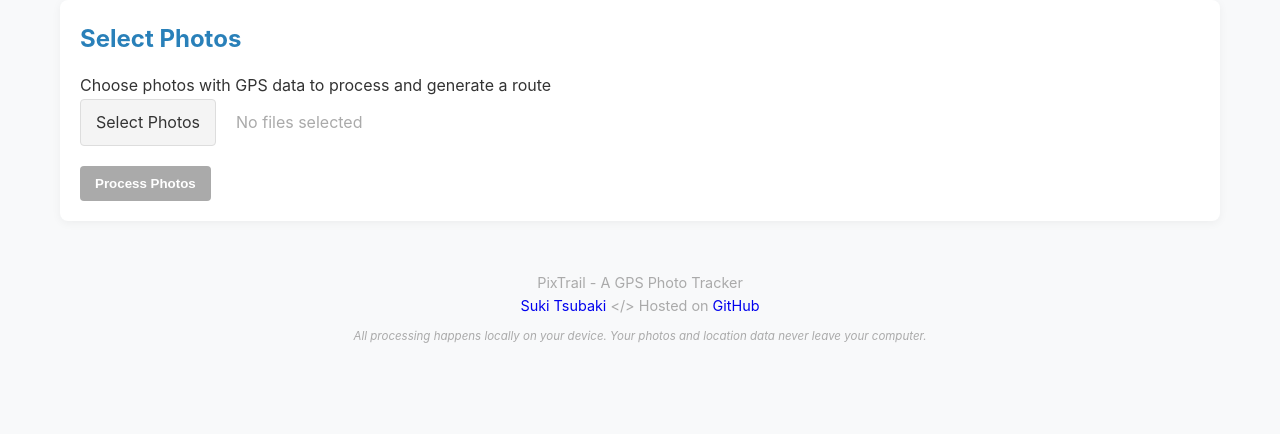
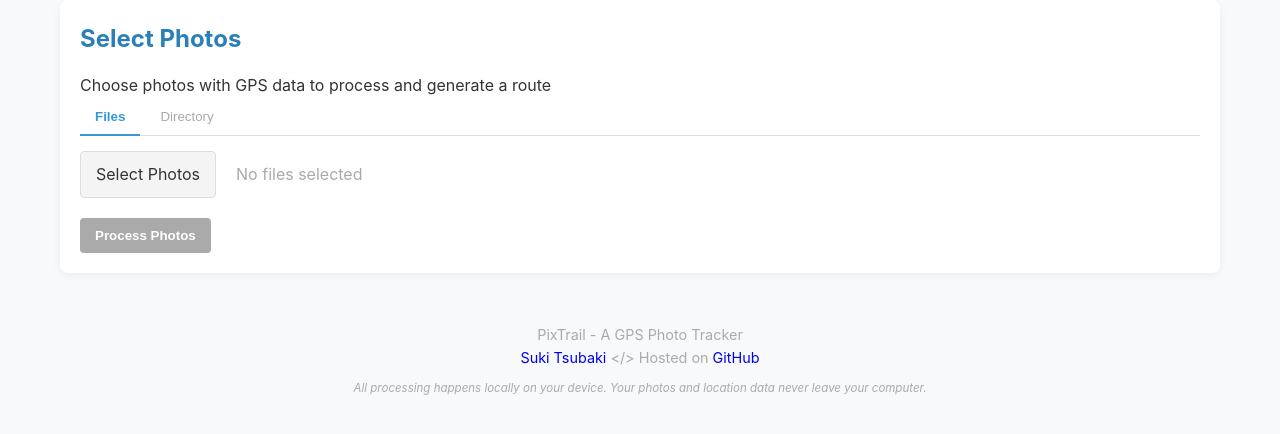
Before and after one commit to sukitsubaki/pixTrail, a Flask app: page / in a window 1280 px wide. Shown: the part 142-576 px from the top of the page. Run offline with Flask 2, Linux system fonts and the light colour scheme; parts of the project's set-up code (start-up, migrations or seed data) failed here and were passed over.

Commit message:
add directory selection

```diff
--- a/pixtrail/__init__.py
+++ b/pixtrail/__init__.py
@@ -5,4 +5,4 @@ This package extracts GPS data from image EXIF metadata and
 creates GPX files that can be used in mapping applications.
 """
 
-__version__ = "2.0.1"
+__version__ = "2.1.0"
--- a/pixtrail/web/routes.py
+++ b/pixtrail/web/routes.py
@@ -14,7 +14,7 @@ from flask import (
 from werkzeug.utils import secure_filename
 
 from ..core import PixTrail
-from ..utils import get_default_output_path, ensure_directory
+from ..utils import get_image_files, ensure_directory, get_default_output_path
 
 main_bp = Blueprint('main', __name__)
 
@@ -40,6 +40,9 @@ def receive_photos():
     if not files or all(not f.filename for f in files):
         return jsonify({'error': 'No files selected'}), 400
 
+    # Get source type (file or directory)
+    source_type = request.form.get('source_type', 'file')
+
     # Create a session ID based on timestamp
     session_id = datetime.now().strftime('%Y%m%d%H%M%S')
     process_dir = os.path.join(current_app.config['PIXTRAIL_DATA_DIR'], session_id)
@@ -52,11 +55,25 @@ def receive_photos():
         saved_files = []
         for file in files:
             if file and file.filename:
-                filename = secure_filename(file.filename)
-                file_path = os.path.join(process_dir, filename)
+                # For directory submissions, maintain relative paths
+                if source_type == 'directory':
+                    # Get relative path from the filename
+                    rel_path = file.filename
+                    # Create subdirectories if they don't exist
+                    file_dir = os.path.dirname(rel_path)
+                    if file_dir:
+                        ensure_directory(os.path.join(process_dir, file_dir))
+
+                    # Save file with its relative path
+                    file_path = os.path.join(process_dir, rel_path)
+                else:
+                    # For individual file submissions, just use the filename
+                    filename = secure_filename(file.filename)
+                    file_path = os.path.join(process_dir, filename)
+
                 file.save(file_path)
                 saved_files.append({
-                    'name': filename,
+                    'name': os.path.basename(file_path),
                     'path': file_path
                 })
 
--- a/pixtrail/web/static/css/style.css
+++ b/pixtrail/web/static/css/style.css
@@ -109,7 +109,8 @@ input[type="file"] {
     background-color: var(--mid-gray);
 }
 
-#selected-files-count {
+#selected-files-count,
+#selected-directory {
     margin-left: 10px;
     color: var(--dark-gray);
 }
@@ -149,6 +150,48 @@ button:active {
 
 .secondary-button:hover {
     background-color: var(--mid-gray);
+}
+
+/* Tab navigation styles */
+.input-selector {
+    margin-bottom: 20px;
+}
+
+.selector-tabs {
+    display: flex;
+    border-bottom: 1px solid var(--mid-gray);
+    margin-bottom: 15px;
+}
+
+.selector-tab {
+    background: transparent;
+    border: none;
+    padding: 10px 15px;
+    margin-right: 5px;
+    border-radius: 4px 4px 0 0;
+    cursor: pointer;
+    font-weight: normal;
+    color: var(--dark-gray);
+    transition: all 0.2s ease;
+}
+
+.selector-tab:hover {
+    background-color: var(--light-gray);
+}
+
+.selector-tab.active {
+    font-weight: 600;
+    color: var(--primary-color);
+    border-bottom: 2px solid var(--primary-color);
+    margin-bottom: -1px;
+}
+
+.selector-content {
+    display: none;
+}
+
+.selector-content.active {
+    display: block;
 }
 
 /* Progress bar */
--- a/pixtrail/web/static/js/main.js
+++ b/pixtrail/web/static/js/main.js
@@ -8,7 +8,9 @@
 document.addEventListener('DOMContentLoaded', function() {
     // Elements
     const photoInput = document.getElementById('photo-input');
+    const directoryInput = document.getElementById('directory-input');
     const selectedFilesCount = document.getElementById('selected-files-count');
+    const selectedDirectory = document.getElementById('selected-directory');
     const processForm = document.getElementById('process-form');
     const processButton = document.getElementById('process-button');
     const processProgress = document.getElementById('process-progress');
@@ -18,6 +20,7 @@ document.addEventListener('DOMContentLoaded', function() {
     const downloadButton = document.getElementById('download-gpx');
     const clearButton = document.getElementById('clear-data');
     const statusMessages = document.getElementById('status-messages');
+    const selectorTabs = document.querySelectorAll('.selector-tab');
 
     // State
     let map = null;
@@ -25,6 +28,7 @@ document.addEventListener('DOMContentLoaded', function() {
     let routeLine = null;
     let sessionId = null;
     let gpxFilename = null;
+    let activeInput = 'file'; // 'file' or 'directory'
 
     // Initialize
     initEventListeners();
@@ -33,8 +37,37 @@ document.addEventListener('DOMContentLoaded', function() {
      * Set up event listeners
      */
     function initEventListeners() {
+        // Tab navigation
+        selectorTabs.forEach(tab => {
+            tab.addEventListener('click', function() {
+                // Remove active class from all tabs
+                selectorTabs.forEach(t => t.classList.remove('active'));
+
+                // Add active class to clicked tab
+                this.classList.add('active');
+
+                // Get target content
+                const target = this.getAttribute('data-target');
+
+                // Hide all content
+                document.querySelectorAll('.selector-content').forEach(content => {
+                    content.classList.remove('active');
+                });
+
+                // Show target content
+                document.getElementById(target).classList.add('active');
+
+                // Update active input
+                activeInput = target === 'file-selector' ? 'file' : 'directory';
+
+                // Update button state
+                updateProcessButtonState();
+            });
+        });
+
         // File selection
         photoInput.addEventListener('change', handleFileSelection);
+        directoryInput.addEventListener('change', handleDirectorySelection);
 
         // Form submission
         processForm.addEventListener('submit', handleFormSubmit);
@@ -51,10 +84,43 @@ document.addEventListener('DOMContentLoaded', function() {
         const files = photoInput.files;
         if (files.length > 0) {
             selectedFilesCount.textContent = `${files.length} file(s) selected`;
-            processButton.disabled = false;
+            if (activeInput === 'file') {
+                processButton.disabled = false;
+            }
         } else {
             selectedFilesCount.textContent = 'No files selected';
-            processButton.disabled = true;
+            if (activeInput === 'file') {
+                processButton.disabled = true;
+            }
+        }
+    }
+
+    /**
+     * Handle directory selection
+     */
+    function handleDirectorySelection() {
+        const files = directoryInput.files;
+        if (files.length > 0) {
+            selectedDirectory.textContent = `Directory with ${files.length} file(s) selected`;
+            if (activeInput === 'directory') {
+                processButton.disabled = false;
+            }
+        } else {
+            selectedDirectory.textContent = 'No directory selected';
+            if (activeInput === 'directory') {
+                processButton.disabled = true;
+            }
+        }
+    }
+
+    /**
+     * Update process button state based on active input
+     */
+    function updateProcessButtonState() {
+        if (activeInput === 'file') {
+            processButton.disabled = photoInput.files.length === 0;
+        } else {
+            processButton.disabled = directoryInput.files.length === 0;
         }
     }
 
@@ -64,16 +130,29 @@ document.addEventListener('DOMContentLoaded', function() {
     function handleFormSubmit(event) {
         event.preventDefault();
 
-        if (photoInput.files.length === 0) {
-            showStatusMessage('Please select photos to process', 'error');
-            return;
+        let selectedFiles;
+        if (activeInput === 'file') {
+            selectedFiles = photoInput.files;
+            if (selectedFiles.length === 0) {
+                showStatusMessage('Please select photos to process', 'error');
+                return;
+            }
+        } else {
+            selectedFiles = directoryInput.files;
+            if (selectedFiles.length === la0) {
+                showStatusMessage('Please select a directory to process', 'error');
+                return;
+            }
         }
 
         // Prepare form data
         const formData = new FormData();
-        for (const file of photoInput.files) {
+        for (const file of selectedFiles) {
             formData.append('photos', file);
         }
+
+        // Add source type (file or directory)
+        formData.append('source_type', activeInput);
 
         // Show progress
         processProgress.classList.remove('hidden');
@@ -170,7 +249,9 @@ document.addEventListener('DOMContentLoaded', function() {
                     processProgress.classList.add('hidden');
                     processButton.disabled = false;
                     photoInput.value = '';
+                    directoryInput.value = '';
                     selectedFilesCount.textContent = 'No files selected';
+                    selectedDirectory.textContent = 'No directory selected';
                 }, 1500);
             } else {
                 // Show error message with statistics if available
@@ -305,7 +386,9 @@ document.addEventListener('DOMContentLoaded', function() {
         processProgress.classList.add('hidden');
         processButton.disabled = true;
         photoInput.value = '';
+        directoryInput.value = '';
         selectedFilesCount.textContent = 'No files selected';
+        selectedDirectory.textContent = 'No directory selected';
 
         // Clear state
         sessionId = null;
--- a/pixtrail/web/templates/index.html
+++ b/pixtrail/web/templates/index.html
@@ -27,10 +27,27 @@
                 <p>Choose photos with GPS data to process and generate a route</p>
 
                 <form id="process-form" enctype="multipart/form-data">
-                    <div class="file-input-container">
-                        <label for="photo-input" class="custom-file-button">Select Photos</label>
-                        <input type="file" id="photo-input" name="photos" multiple accept="image/*">
-                        <span id="selected-files-count">No files selected</span>
+                    <div class="input-selector">
+                        <div class="selector-tabs">
+                            <button type="button" class="selector-tab active" data-target="file-selector">Files</button>
+                            <button type="button" class="selector-tab" data-target="directory-selector">Directory</button>
+                        </div>
+
+                        <div id="file-selector" class="selector-content active">
+                            <div class="file-input-container">
+                                <label for="photo-input" class="custom-file-button">Select Photos</label>
+                                <input type="file" id="photo-input" name="photos" multiple accept="image/*">
+                                <span id="selected-files-count">No files selected</span>
+                            </div>
+                        </div>
+
+                        <div id="directory-selector" class="selector-content">
+                            <div class="file-input-container">
+                                <label for="directory-input" class="custom-file-button">Select Directory</label>
+                                <input type="file" id="directory-input" name="directory" webkitdirectory directory>
+                                <span id="selected-directory">No directory selected</span>
+                            </div>
+                        </div>
                     </div>
 
                     <button type="submit" class="primary-button" id="process-button" disabled>Process Photos</button>
--- a/pyproject.toml
+++ b/pyproject.toml
@@ -5,7 +5,7 @@ build-backend = "setuptools.build_meta"
 
 [project]
 name = "pixtrail"
-version = "2.0.1"
+version = "2.1.0"
 description = "Extract GPS data from photos and create GPX files"
 readme = "README.md"
 authors = [{name = "Suki Tsubaki"}]
--- a/setup.py
+++ b/setup.py
@@ -5,7 +5,7 @@ with open("README.md", "r", encoding="utf-8") as fh:
 
 setup(
     name="pixtrail",
-    version="2.0.0",
+    version="2.1.0",
     author="Suki Tsubaki",
     description="Extract GPS data from photos and create GPX files",
     long_description=long_description,
```
